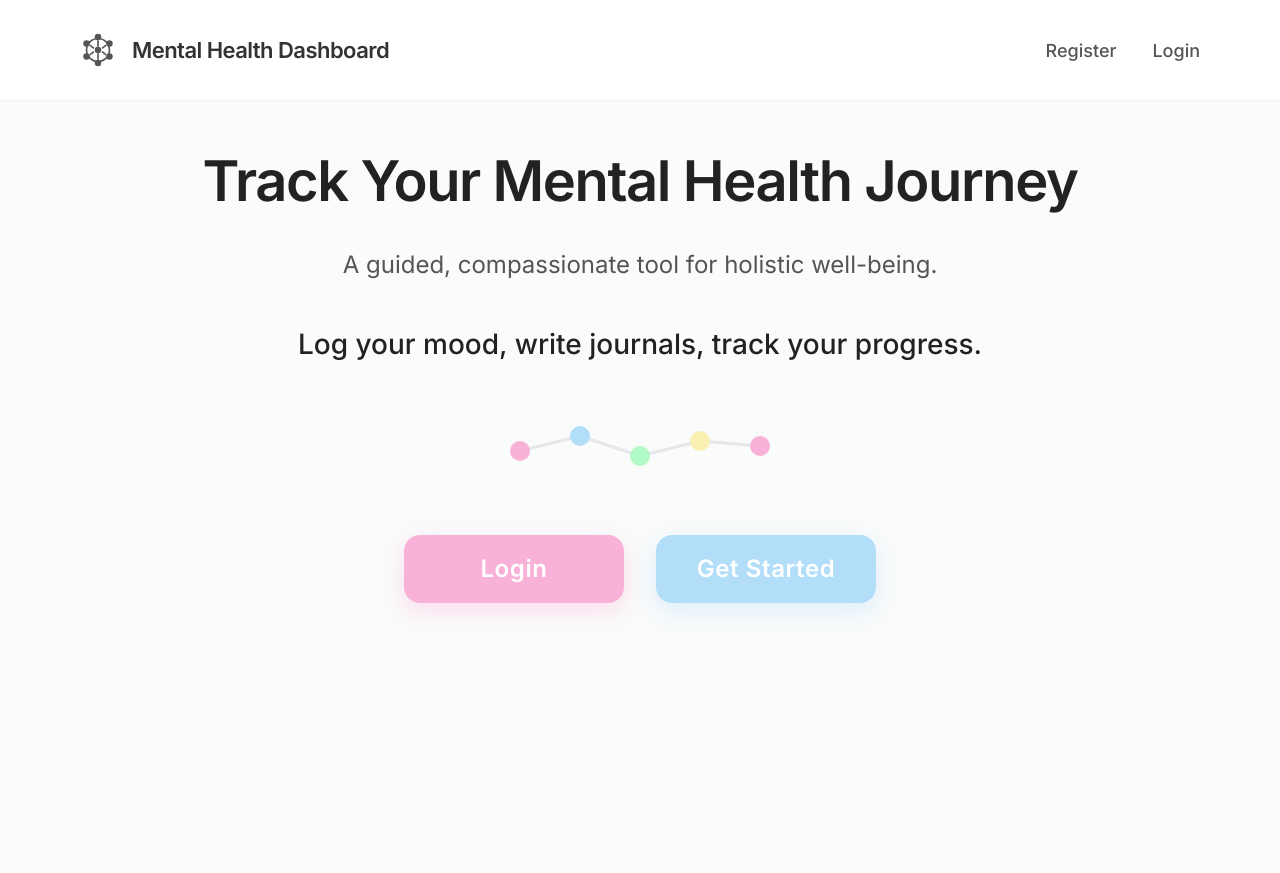
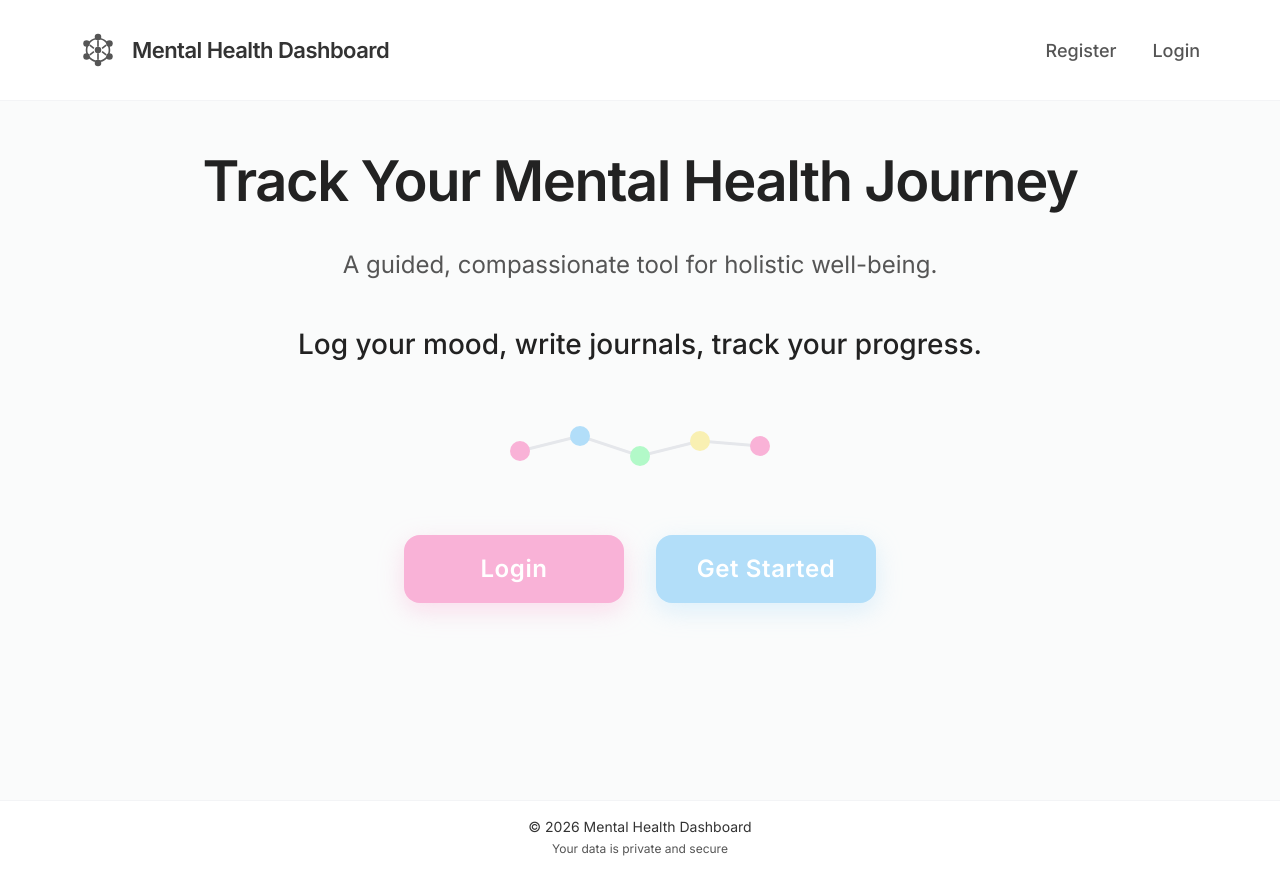
Before and after one commit to Spring-2026-CompE-561/Mental-Health-Dashboard, a Next.js app in the folder frontend/: page / in a window 1280 px wide. Before the commit the page ends 800 px from the top, so only its background shows below. Built offline with nearby package versions, Linux system fonts and the light colour scheme.

Commit message:
Add Footer #121

```diff
--- a/frontend/src/app/layout.tsx
+++ b/frontend/src/app/layout.tsx
@@ -1,6 +1,7 @@
 import type { ReactNode } from "react";
 import "./globals.css";
 import Providers from "@/components/Providers";
+import Footer from "@/components/Footer";
 
 export const metadata = {
   title: "Mental Health Dashboard",
@@ -10,9 +11,14 @@ export const metadata = {
 export default function RootLayout({ children }: { children: ReactNode }) {
   return (
     <html lang="en" suppressHydrationWarning>
-      <body>
+      <body className="min-h-screen">
         <Providers>
-          <div className="animate-page-in">{children}</div>
+          <div className="flex min-h-screen flex-col">
+            <main className="flex-1 animate-page-in">
+              {children}
+            </main>
+            <Footer />
+          </div>
         </Providers>
       </body>
     </html>
--- /dev/null
+++ b/frontend/src/components/Footer.tsx
@@ -0,0 +1,26 @@
+export default function Footer() {
+  return (
+    <footer
+      className="w-full shrink-0 px-6 py-4 text-center"
+      style={{
+        borderTop: "1px solid var(--border-light)",
+        backgroundColor: "var(--card-bg)",
+        transition: "background-color 0.3s ease, border-color 0.3s ease",
+      }}
+    >
+      <p
+        className="text-sm"
+        style={{ color: "var(--body-color)" }}
+      >
+        © {new Date().getFullYear()} Mental Health Dashboard
+      </p>
+
+      <p
+        className="mt-1 text-xs"
+        style={{ color: "var(--secondary-color)" }}
+      >
+        Your data is private and secure
+      </p>
+    </footer>
+  );
+}
```
